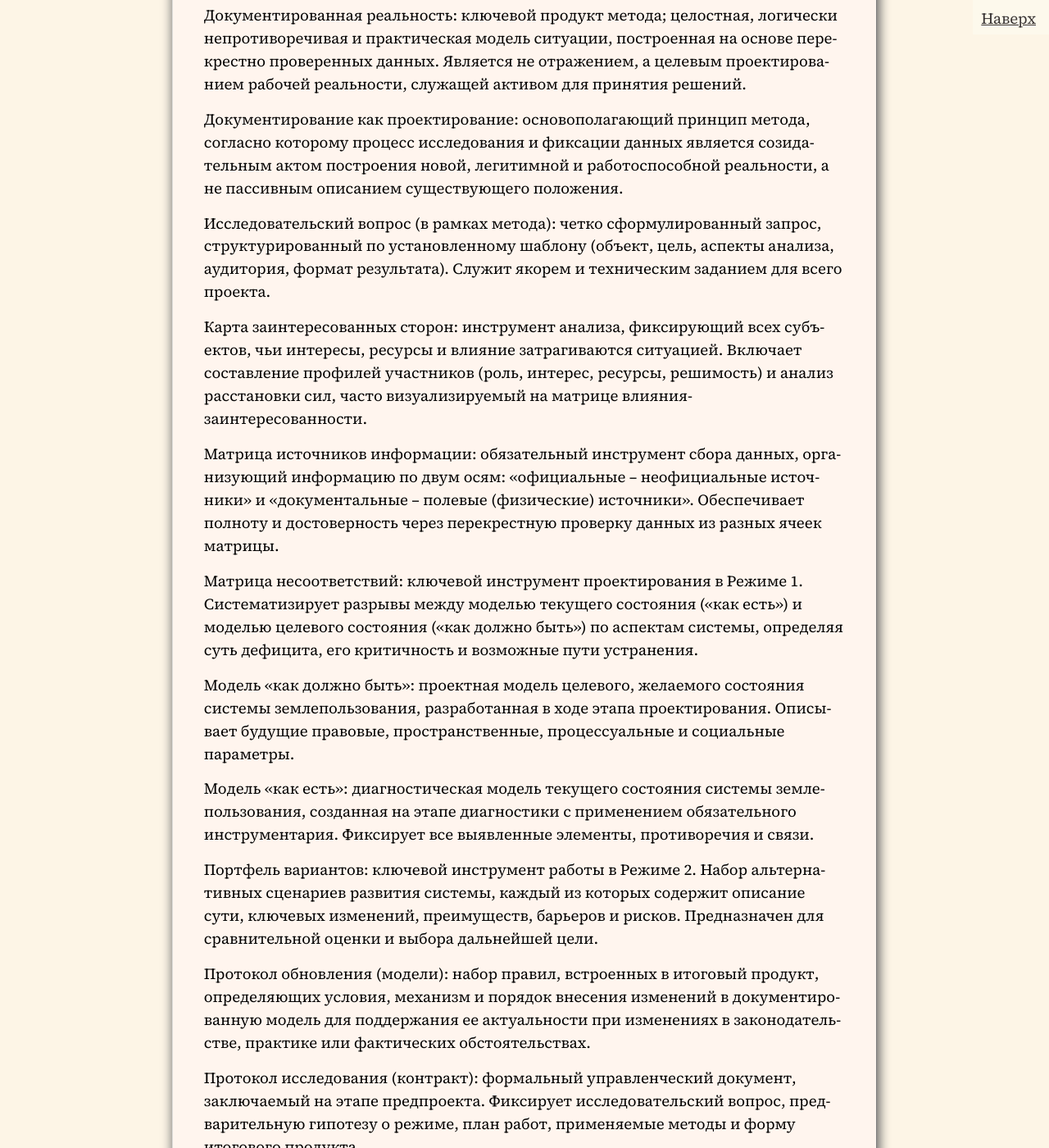
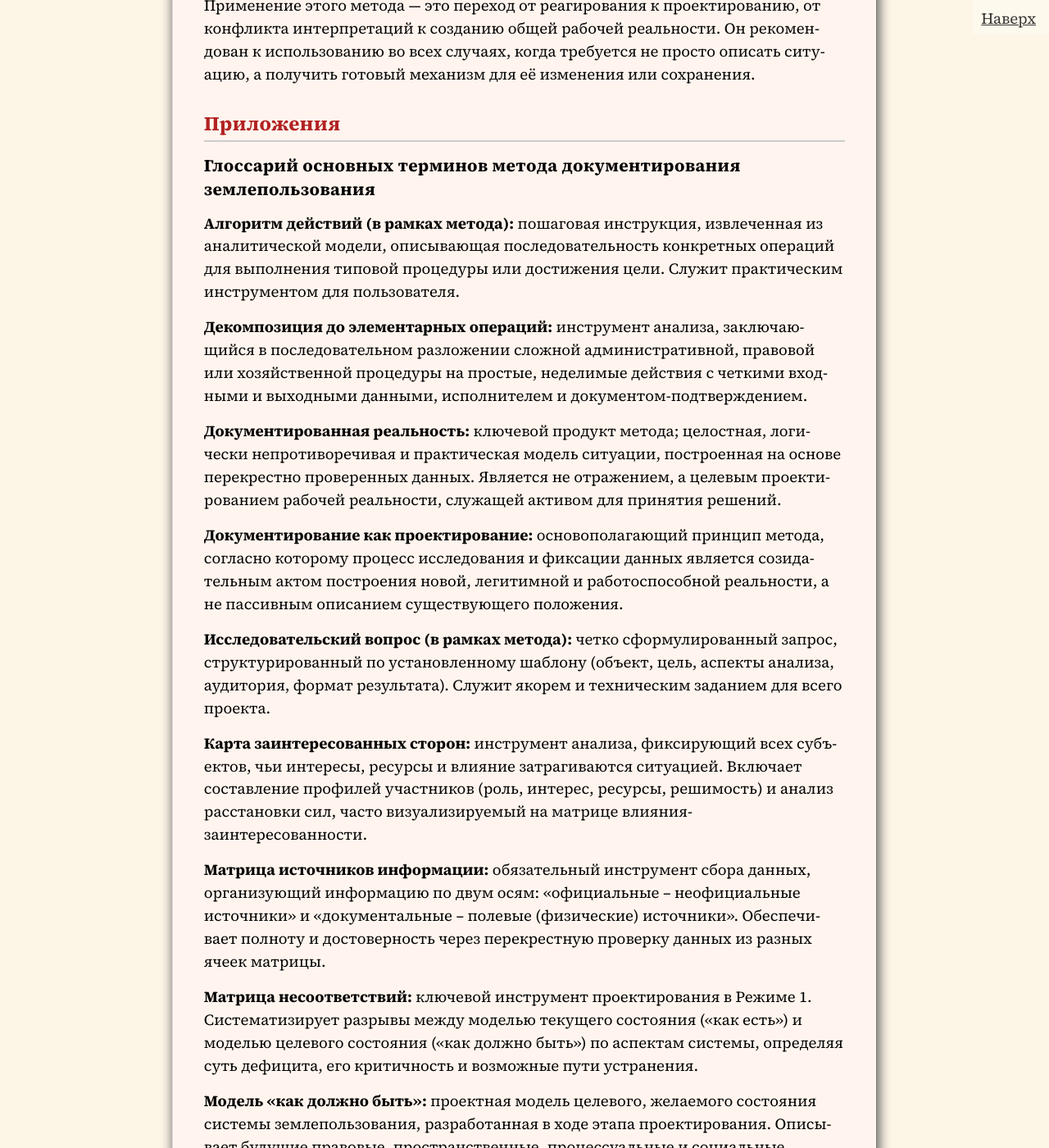
Before and after one commit to SergSi/land-use-art, a Jekyll site: the page built from _posts/2026-01-05-method.md, in a window 1280 px wide and 1400 px high, scrolled down 30331 px. Shown: the whole window at 82% size. Built offline with Jekyll 4.4.1, drawn with Linux system fonts in a browser that asks for light colours; some web fonts are replaced; some of the changed text lies outside the part shown.

Commit message:
Update 2026-01-05-method.md

```diff
--- a/_posts/2026-01-05-method.md
+++ b/_posts/2026-01-05-method.md
@@ -701,6 +701,15 @@
 %}
 
 Таким образом, метод функционирует как адаптивная система инструментов: для сложных случаев он разворачивается в полную четырёхэтапную схему с глубоким анализом, а для простых задач — предоставляет свёрнутый, но цельный алгоритм получения обоснованного результата. Эта гибкость делает его практическим инструментом для широкого спектра ситуаций в сфере землепользования.
+
+Упрощённый вариант сохраняет всю мощь метода, потому что он сохраняет его суть — *документированное проектирование*. Это не сбор справок, а конструирование ясной, доказательной модели реальности (пусть и простой) для принятия конкретного решения. Сохраняются ключевые принципы:
+
+1. Проектирование, а не фиксация: создаётся не «снимок» проблемы, а рабочая модель для действия.
+2. Системность через перекрёстную проверку: используется минимальная, но обязательная «матрица источников» (документ + полевое подтверждение).
+3. Стратегический выбор (вердикт): формулируется не просто ответ, а проектное решение («безопасно», «требует доработки», «опасно»).
+4. Инструмент как результат: итог — готовый к использованию продукт (чек-лист, алгоритм), а не информация к размышлению.
+
+Упрощается не подход, а масштаб. Документированное проектирование — как способ мышления и действия — остаётся неизменным. Именно это превращает рутинную задачу в акт создания порядка, что и является главной силой метода на любом уровне сложности.
 
 ## 4. Заключение
 
@@ -741,47 +750,47 @@
 
 ### Глоссарий основных терминов метода документирования землепользования
 
-Алгоритм действий (в рамках метода): пошаговая инструкция, извлеченная из аналитической модели, описывающая последовательность конкретных операций для выполнения типовой процедуры или достижения цели. Служит практическим инструментом для пользователя.
+**Алгоритм действий (в рамках метода):** пошаговая инструкция, извлеченная из аналитической модели, описывающая последовательность конкретных операций для выполнения типовой процедуры или достижения цели. Служит практическим инструментом для пользователя.
 
-Декомпозиция до элементарных операций: инструмент анализа, заключающийся в последовательном разложении сложной административной, правовой или хозяйственной процедуры на простые, неделимые действия с четкими входными и выходными данными, исполнителем и документом-подтверждением.
+**Декомпозиция до элементарных операций:** инструмент анализа, заключающийся в последовательном разложении сложной административной, правовой или хозяйственной процедуры на простые, неделимые действия с четкими входными и выходными данными, исполнителем и документом-подтверждением.
 
-Документированная реальность: ключевой продукт метода; целостная, логически непротиворечивая и практическая модель ситуации, построенная на основе перекрестно проверенных данных. Является не отражением, а целевым проектированием рабочей реальности, служащей активом для принятия решений.
+**Документированная реальность:** ключевой продукт метода; целостная, логически непротиворечивая и практическая модель ситуации, построенная на основе перекрестно проверенных данных. Является не отражением, а целевым проектированием рабочей реальности, служащей активом для принятия решений.
 
-Документирование как проектирование: основополагающий принцип метода, согласно которому процесс исследования и фиксации данных является созидательным актом построения новой, легитимной и работоспособной реальности, а не пассивным описанием существующего положения.
+**Документирование как проектирование:** основополагающий принцип метода, согласно которому процесс исследования и фиксации данных является созидательным актом построения новой, легитимной и работоспособной реальности, а не пассивным описанием существующего положения.
 
-Исследовательский вопрос (в рамках метода): четко сформулированный запрос, структурированный по установленному шаблону (объект, цель, аспекты анализа, аудитория, формат результата). Служит якорем и техническим заданием для всего проекта.
+**Исследовательский вопрос (в рамках метода):** четко сформулированный запрос, структурированный по установленному шаблону (объект, цель, аспекты анализа, аудитория, формат результата). Служит якорем и техническим заданием для всего проекта.
 
-Карта заинтересованных сторон: инструмент анализа, фиксирующий всех субъектов, чьи интересы, ресурсы и влияние затрагиваются ситуацией. Включает составление профилей участников (роль, интерес, ресурсы, решимость) и анализ расстановки сил, часто визуализируемый на матрице влияния-заинтересованности.
+**Карта заинтересованных сторон:** инструмент анализа, фиксирующий всех субъектов, чьи интересы, ресурсы и влияние затрагиваются ситуацией. Включает составление профилей участников (роль, интерес, ресурсы, решимость) и анализ расстановки сил, часто визуализируемый на матрице влияния-заинтересованности.
 
-Матрица источников информации: обязательный инструмент сбора данных, организующий информацию по двум осям: «официальные – неофициальные источники» и «документальные – полевые (физические) источники». Обеспечивает полноту и достоверность через перекрестную проверку данных из разных ячеек матрицы.
+**Матрица источников информации:** обязательный инструмент сбора данных, организующий информацию по двум осям: «официальные – неофициальные источники» и «документальные – полевые (физические) источники». Обеспечивает полноту и достоверность через перекрестную проверку данных из разных ячеек матрицы.
 
-Матрица несоответствий: ключевой инструмент проектирования в Режиме 1. Систематизирует разрывы между моделью текущего состояния («как есть») и моделью целевого состояния («как должно быть») по аспектам системы, определяя суть дефицита, его критичность и возможные пути устранения.
+**Матрица несоответствий:** ключевой инструмент проектирования в Режиме 1. Систематизирует разрывы между моделью текущего состояния («как есть») и моделью целевого состояния («как должно быть») по аспектам системы, определяя суть дефицита, его критичность и возможные пути устранения.
 
-Модель «как должно быть»: проектная модель целевого, желаемого состояния системы землепользования, разработанная в ходе этапа проектирования. Описывает будущие правовые, пространственные, процессуальные и социальные параметры.
+**Модель «как должно быть»:** проектная модель целевого, желаемого состояния системы землепользования, разработанная в ходе этапа проектирования. Описывает будущие правовые, пространственные, процессуальные и социальные параметры.
 
-Модель «как есть»: диагностическая модель текущего состояния системы землепользования, созданная на этапе диагностики с применением обязательного инструментария. Фиксирует все выявленные элементы, противоречия и связи.
+**Модель «как есть»:** диагностическая модель текущего состояния системы землепользования, созданная на этапе диагностики с применением обязательного инструментария. Фиксирует все выявленные элементы, противоречия и связи.
 
-Портфель вариантов: ключевой инструмент работы в Режиме 2. Набор альтернативных сценариев развития системы, каждый из которых содержит описание сути, ключевых изменений, преимуществ, барьеров и рисков. Предназначен для сравнительной оценки и выбора дальнейшей цели.
+**Портфель вариантов:** ключевой инструмент работы в Режиме 2. Набор альтернативных сценариев развития системы, каждый из которых содержит описание сути, ключевых изменений, преимуществ, барьеров и рисков. Предназначен для сравнительной оценки и выбора дальнейшей цели.
 
-Протокол обновления (модели): набор правил, встроенных в итоговый продукт, определяющих условия, механизм и порядок внесения изменений в документированную модель для поддержания ее актуальности при изменениях в законодательстве, практике или фактических обстоятельствах.
+**Протокол обновления (модели):** набор правил, встроенных в итоговый продукт, определяющих условия, механизм и порядок внесения изменений в документированную модель для поддержания ее актуальности при изменениях в законодательстве, практике или фактических обстоятельствах.
 
-Протокол исследования (контракт): формальный управленческий документ, заключаемый на этапе предпроекта. Фиксирует исследовательский вопрос, предварительную гипотезу о режиме, план работ, применяемые методы и форму итогового продукта.
+**Протокол исследования (контракт):** формальный управленческий документ, заключаемый на этапе предпроекта. Фиксирует исследовательский вопрос, предварительную гипотезу о режиме, план работ, применяемые методы и форму итогового продукта.
 
-Режим 1 (работы): режим проектирования, активируемый при вердиктах «Оптимизация» или «Трансформация». Характеризуется наличием четкой цели и направлен на детальное проектирование целевого состояния и плана перехода к нему.
+**Режим 1 (работы):** режим проектирования, активируемый при вердиктах «Оптимизация» или «Трансформация». Характеризуется наличием четкой цели и направлен на детальное проектирование целевого состояния и плана перехода к нему.
 
-Режим 2 (работы): режим проектирования, активируемый при вердикте «Поиск пути». Характеризуется отсутствием четкой цели и направлен на исследование возможностей и формирование портфеля вариантов для последующего выбора.
+**Режим 2 (работы):** режим проектирования, активируемый при вердикте «Поиск пути». Характеризуется отсутствием четкой цели и направлен на исследование возможностей и формирование портфеля вариантов для последующего выбора.
 
-Стратегический вердикт: центральное решение о судьбе исследуемой системы, принимаемое по итогам диагностики. Определяет общее направление работы: «Сохранение», «Оптимизация», «Трансформация» или «Поиск пути».
+**Стратегический вердикт:** центральное решение о судьбе исследуемой системы, принимаемое по итогам диагностики. Определяет общее направление работы: «Сохранение», «Оптимизация», «Трансформация» или «Поиск пути».
 
-Терминологический конструктор: инструмент анализа, обеспечивающий смысловую чистоту исследования. Представляет собой набор карточек, где для каждого ключевого термина фиксируется его легальное (формальное) определение, рабочее (практическое) определение в контексте исследования и границы понятия.
+**Терминологический конструктор:** инструмент анализа, обеспечивающий смысловую чистоту исследования. Представляет собой набор карточек, где для каждого ключевого термина фиксируется его легальное (формальное) определение, рабочее (практическое) определение в контексте исследования и границы понятия.
 
-Этап диагностики: второй этап метода, цель которого – создание целостной, доказательной модели существующего положения дел («как есть») и принятие на ее основе стратегического вердикта. Является аналитическим ядром метода.
+**Этап диагностики:** второй этап метода, цель которого – создание целостной, доказательной модели существующего положения дел («как есть») и принятие на ее основе стратегического вердикта. Является аналитическим ядром метода.
 
-Этап предпроектной подготовки: первый этап метода, цель которого – преобразовать исходный запрос заказчика в четкий исследовательский проект и заключить формальный контракт (протокол) на работу.
+**Этап предпроектной подготовки:** первый этап метода, цель которого – преобразовать исходный запрос заказчика в четкий исследовательский проект и заключить формальный контракт (протокол) на работу.
 
-Этап проектирования целевого состояния: третий этап метода, цель которого – на основе утвержденного вердикта создать проект желаемого будущего (в Режиме 1) или портфель возможных вариантов развития (в Режиме 2).
+**Этап проектирования целевого состояния:** третий этап метода, цель которого – на основе утвержденного вердикта создать проект желаемого будущего (в Режиме 1) или портфель возможных вариантов развития (в Режиме 2).
 
-Этап формирования итогового продукта: четвертый, завершающий этап метода, цель которого – упаковать результаты в законченный, самодостаточный продукт, включающий стандартизированный отчет, практический инструментарий и протокол обновления модели.
+**Этап формирования итогового продукта:** четвертый, завершающий этап метода, цель которого – упаковать результаты в законченный, самодостаточный продукт, включающий стандартизированный отчет, практический инструментарий и протокол обновления модели.
 
 ### Приложение А. Примеры инструментов метода документирования землепользования
 
```
Also changed, not shown: other parts of _posts/2026-01-05-method.md (+1 -1 lines).
